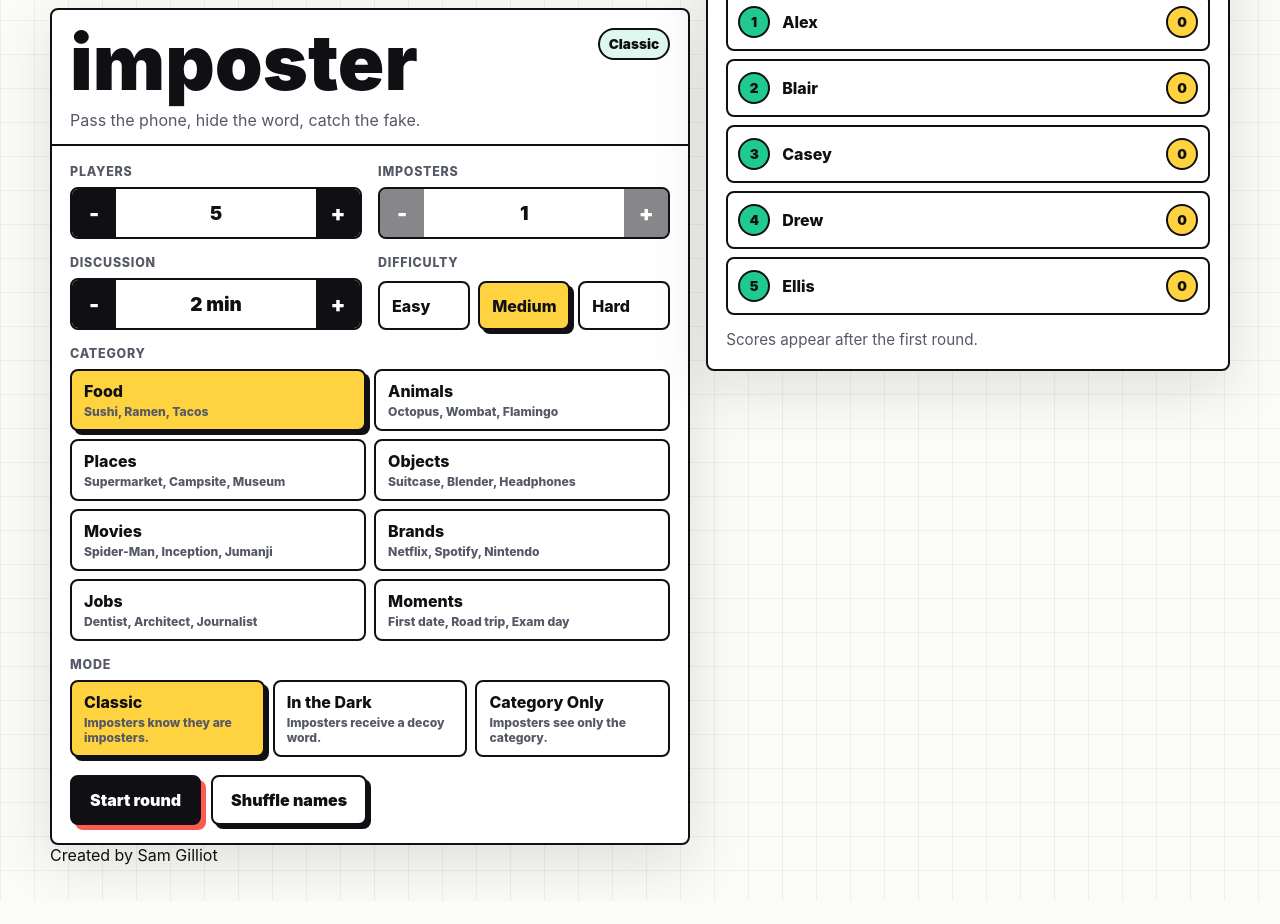
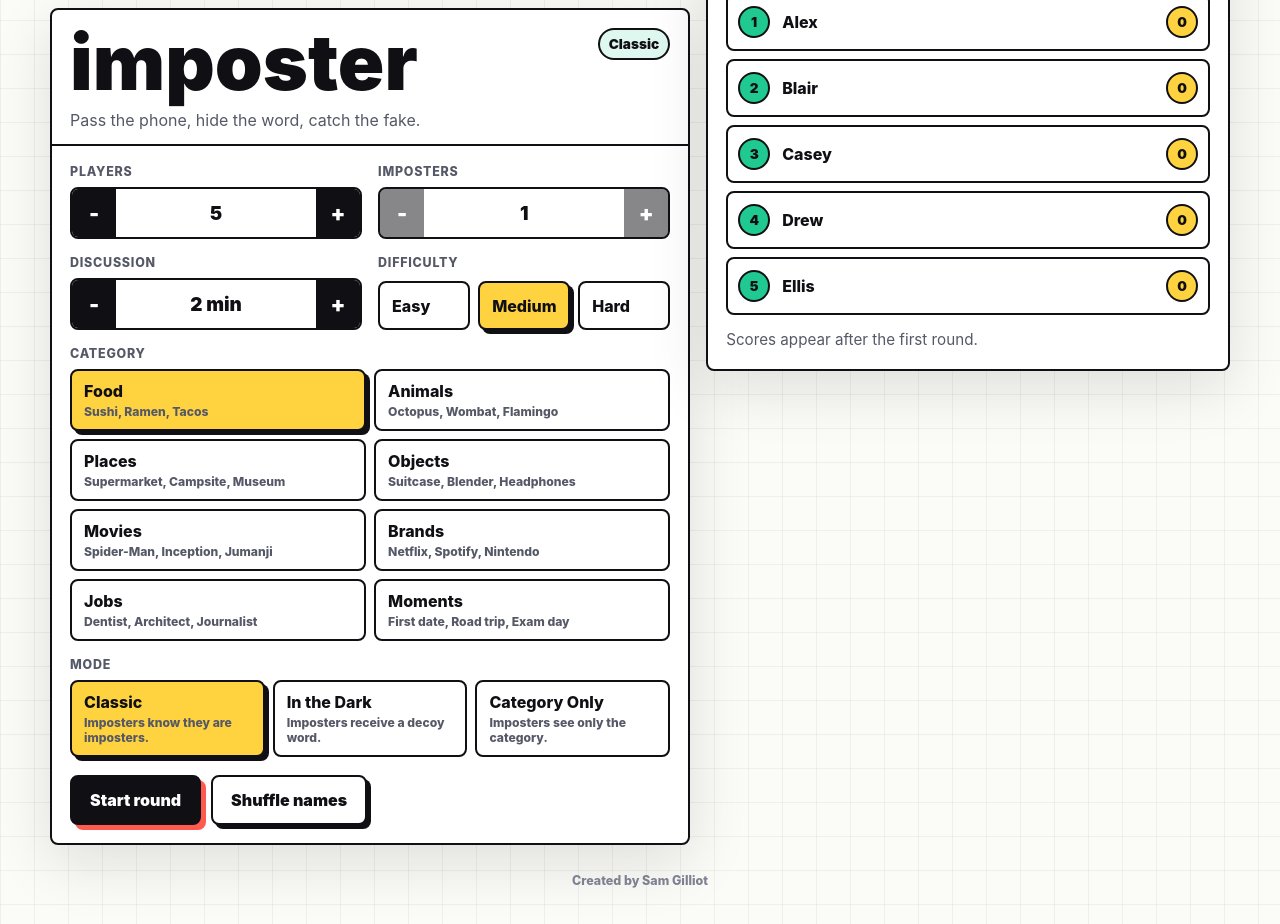
Before and after one commit to crixppp/imposter, a plain HTML site: page index.html in a window 1280 px wide. Shown: the part 217-1141 px from the top of the page. Before the commit the page ends 1118 px from the top, so only its background shows below. Drawn offline with Linux system fonts and the light colour scheme.

Commit message:
Style creator credit footer

```diff
--- a/styles.css
+++ b/styles.css
@@ -59,6 +59,8 @@ input:disabled {
   min-height: 100vh;
   margin: 0 auto;
   padding: 18px 0 36px;
+  display: flex;
+  flex-direction: column;
 }
 
 .topbar {
@@ -95,7 +97,16 @@ input:disabled {
 }
 
 .app {
+  flex: 1;
   display: block;
+}
+
+.site-credit {
+  margin-top: 28px;
+  color: var(--quiet);
+  font-size: 0.78rem;
+  font-weight: 800;
+  text-align: center;
 }
 
 .screen {
@@ -318,7 +329,7 @@ h3 {
 .player-row,
 .score-row,
 .order-row,
-.vote-row,
+vote-row,
 .tally-row {
   display: grid;
   grid-template-columns: auto minmax(0, 1fr) auto;
@@ -557,7 +568,7 @@ h3 {
 .order-list,
 .vote-list,
 .tally-list,
-.rules-list,
+rules-list,
 .score-list {
   display: grid;
   gap: 8px;
```
